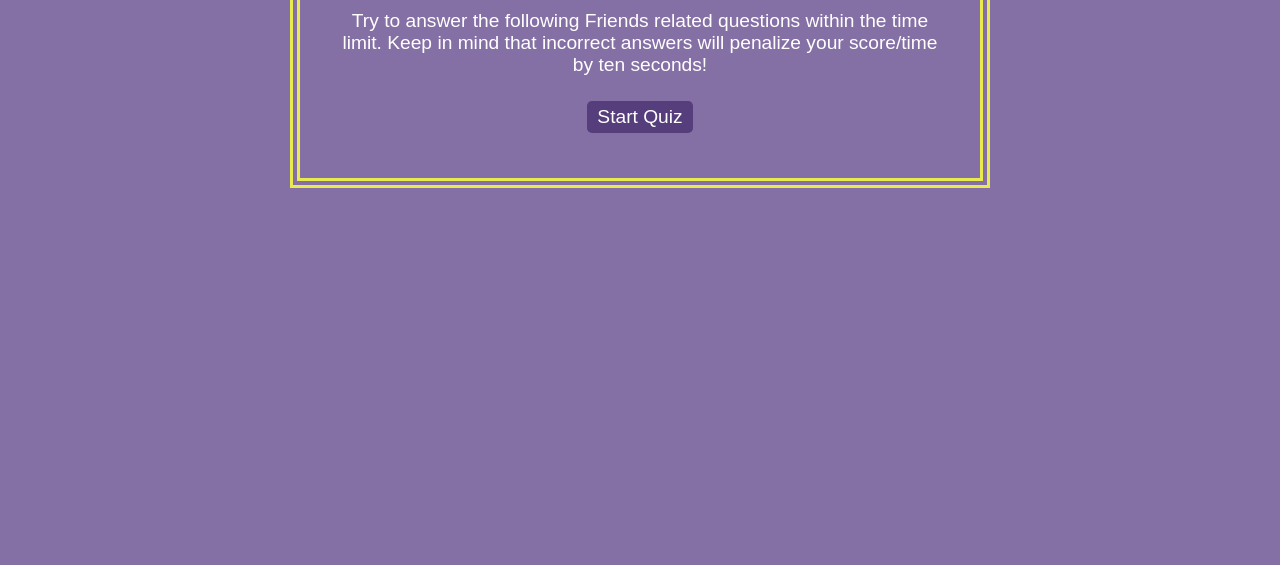
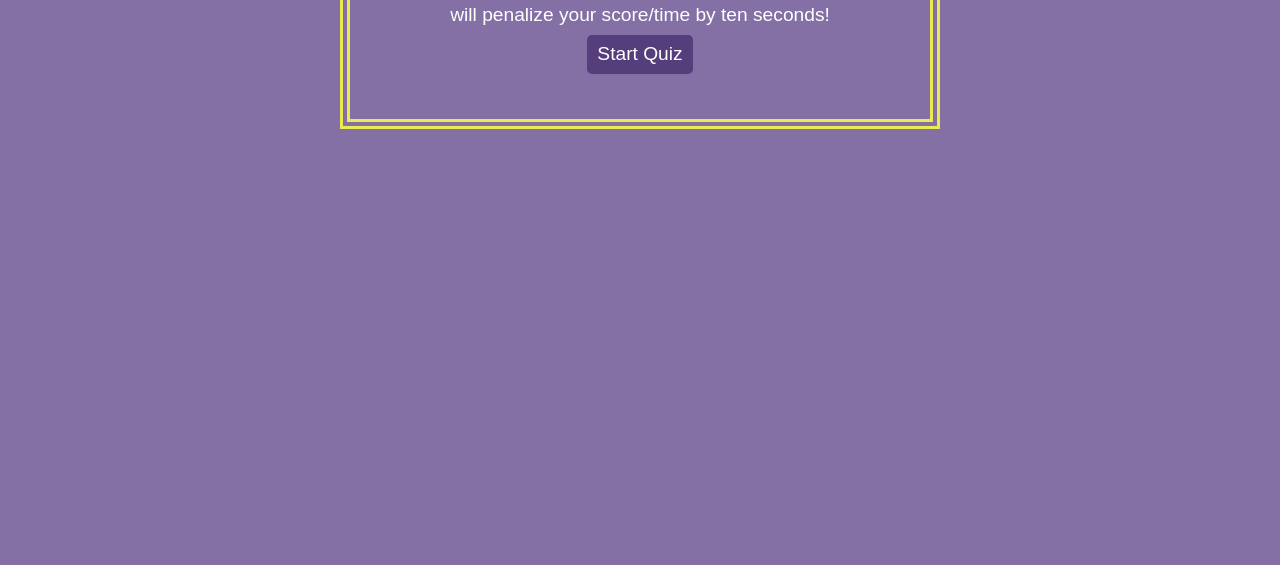
Before and after one commit to paulinasiwko/Code-Quiz, a website: page index.html in a window 1280 px wide. Shown: the part 235-800 px from the top of the page. Drawn offline with Linux system fonts and the light colour scheme.

Commit message:
installed tailwind

```diff
--- a/assets/css/styles.css
+++ b/assets/css/styles.css
@@ -1,3 +1,11 @@
+/* @import "tailwindcss/base";
+@import "tailwindcss/components";
+@import "tailwindcss/utilities"; */
+
+@tailwind base;
+@tailwind components;
+@tailwind utilities;
+
 body {
   font-family: Arial;
   font-size: 120%;
@@ -72,9 +80,9 @@
   display: none;
 }
 
-.start {
+/* .start {
   text-align: center;
-}
+} */
 
 .scores {
   position: absolute;
--- a/assets/js/questions.js
+++ b/assets/js/questions.js
@@ -164,7 +164,7 @@
     }
 ]
 
-let count = 1075;
+let count = 75;
 time.textContent = count;
 
 startButton.addEventListener('click', function(e) {
--- a/index.html
+++ b/index.html
@@ -6,7 +6,7 @@
     <meta http-equiv="X-UA-Compatible" content="ie=edge" />
     <title>Coding Quiz</title>
 
-    <link rel="stylesheet" href="./assets/css/styles.css" />
+    <link rel="stylesheet" type="text/css" href="./assets/css/output.css" />
   </head>
 
   <body>
@@ -15,7 +15,7 @@
     <div class="timer">Time: <span id="time">0</span></div>
 
     <div class="wrapper">
-      <div id="start-screen" class="start">
+      <div id="start-screen" class="text-center">
         <h1>Friends Quiz Challenge</h1>
         <p>
           Try to answer the following Friends related questions within the time
--- /dev/null
+++ b/package.json
@@ -0,0 +1,5 @@
+{
+  "devDependencies": {
+    "tailwindcss": "^3.4.3"
+  }
+}
--- /dev/null
+++ b/tailwind.config.js
@@ -0,0 +1,10 @@
+/** @type {import('tailwindcss').Config} */
+export const content = [
+  "./index.html",
+  "./highscores.html",
+  "./src/**/*.{html,js}"
+];
+export const theme = {
+  extend: {},
+};
+export const plugins = [];
```
Also changed, not shown: highscores.html (+1 -1 lines), assets/css/output.css (added), 1 other file.
